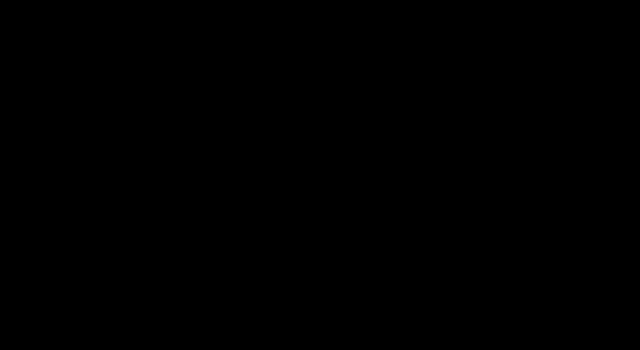
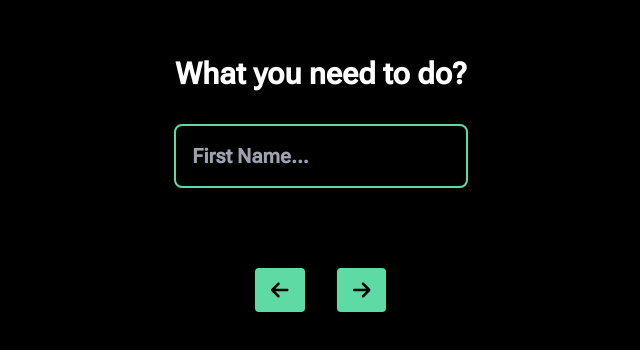
Before and after one commit to micTrb/synthwave-calendar, a React (Vite) app: page /add-reminder in a window 1280 px wide. Before the commit this address had no page. Shown: the part 256-606 px from the top of the page, without its empty margins (319-959 px from the left). Built offline with nearby package versions, Linux system fonts and the light colour scheme.

Commit message:
form steps added

```diff
--- a/package.json
+++ b/package.json
@@ -22,7 +22,8 @@
     "react-dom": "^18.2.0",
     "react-popper": "^2.3.0",
     "react-redux": "^8.0.5",
-    "react-router-dom": "^6.4.3"
+    "react-router-dom": "^6.4.3",
+    "tailwind-datepicker-react": "^1.2.3"
   },
   "devDependencies": {
     "@types/react": "^18.0.22",
--- a/src/App.tsx
+++ b/src/App.tsx
@@ -10,13 +10,15 @@ import {
 } from "react-router-dom";
 
 import CreateReminder from "./components/CreateReminder";
+import Form from "./components/form/Form";
 
 const App = () => {
   return (
     <Router>
-      <div className="items-center mt-8 sm:w-11/12 w-full mx-auto z-50">
+      <div className="items-center mt-8 sm:w-11/12 w-full h-screen mx-auto z-50">
         <Routes>
           <Route path="/" element={<Calendar />} />
+          <Route path="/add-reminder" element={<Form />} />
         </Routes>
       </div>
     </Router>
--- /dev/null
+++ b/src/components/form/CalendarSelect.tsx
@@ -0,0 +1,123 @@
+import {
+  add,
+  eachDayOfInterval,
+  endOfMonth,
+  format,
+  getDay,
+  isEqual,
+  isSameDay,
+  isSameMonth,
+  isToday,
+  parse,
+  parseISO,
+  startOfToday,
+} from "date-fns";
+import { Fragment, useState } from "react";
+import { FontAwesomeIcon } from "@fortawesome/react-fontawesome";
+import {
+  faChevronCircleLeft,
+  faChevronCircleRight,
+} from "@fortawesome/free-solid-svg-icons";
+
+
+function classNames(...classes: (string | boolean)[]) {
+  return classes.filter(Boolean).join(" ");
+}
+
+export default function CalendarSelect() {
+  let today = startOfToday();
+  let [selectedDay, setSelectedDay] = useState(today);
+  let [currentMonth, setCurrentMonth] = useState(format(today, "MMM-yyyy"));
+  let firstDayCurrentMonth = parse(currentMonth, "MMM-yyyy", new Date());
+
+  let days = eachDayOfInterval({
+    start: firstDayCurrentMonth,
+    end: endOfMonth(firstDayCurrentMonth),
+  });
+
+  function previousMonth() {
+    let firstDayNextMonth = add(firstDayCurrentMonth, { months: -1 });
+    setCurrentMonth(format(firstDayNextMonth, "MMM-yyyy"));
+  }
+
+  function nextMonth() {
+    let firstDayNextMonth = add(firstDayCurrentMonth, { months: 1 });
+    setCurrentMonth(format(firstDayNextMonth, "MMM-yyyy"));
+  }
+
+
+  return (
+    <div className="pt-16">
+      <div className="text-white mx-auto lg:w-1/3 md:1/2 w-full">
+        <div className="">
+          <div className="">
+            <div className="flex items-center justify-center">
+              <button
+                type="button"
+                onClick={previousMonth}
+                className="-my-1.5 flex flex-none items-center justify-center p-1.5 text-gray-400 hover:text-gray-500"
+              >
+                <span className="sr-only">Previous month</span>
+                <FontAwesomeIcon
+                  icon={faChevronCircleLeft}
+                  className="w-5 h-5"
+                  aria-hidden="true"
+                />
+              </button>
+              <h2 className="flex mx-4 text-center font-semibold text-gray-900">
+                {format(firstDayCurrentMonth, "MMMM yyyy")}
+              </h2>
+
+              <button
+                onClick={nextMonth}
+                type="button"
+                className="-my-1.5 -mr-1.5 ml-2 flex flex-none items-center justify-center p-1.5 text-gray-400 hover:text-gray-500"
+              >
+                <span className="sr-only">Next month</span>
+                <FontAwesomeIcon
+                  icon={faChevronCircleRight}
+                  className="w-5 h-5"
+                  aria-hidden="true"
+                />
+              </button>
+            </div>
+            <div className="grid grid-cols-7 mt-4 text-xs leading-6 text-center text-gray-500">
+              <div>S</div>
+              <div>M</div>
+              <div>T</div>
+              <div>W</div>
+              <div>T</div>
+              <div>F</div>
+              <div>S</div>
+            </div>
+            <div className="grid grid-cols-7 mt-2 text-sm">
+              {days.map((day, dayIdx) => (
+                <div
+                  key={day.toString()}
+                  className={classNames("py-1.5 text-center",
+                  )}
+                >
+                  <button type="button" onClick={() => setSelectedDay(day)}>
+                    <time dateTime={format(day, "yyyy-MM-dd")}>
+                      {format(day, "d")}
+                    </time>
+                  </button>
+                </div>
+              ))}
+            </div>
+          </div>
+        </div>
+      </div>
+    </div>
+  );
+}
+
+let colStartClasses = [
+  "",
+  "col-start-2",
+  "col-start-3",
+  "col-start-4",
+  "col-start-5",
+  "col-start-6",
+  "col-start-7",
+];
--- /dev/null
+++ b/src/components/form/Datepicker.tsx
@@ -0,0 +1,71 @@
+import React, { useState } from "react";
+import { motion } from "framer-motion";
+import { FormData } from "./Form";
+import Datepicker from "tailwind-datepicker-react"
+import CalendarSelect from './CalendarSelect';
+
+
+interface InputProps {
+  formData: FormData;
+  setFormData: React.Dispatch<React.SetStateAction<FormData>>;
+}
+
+const options = {
+	title: "Demo Title",
+	autoHide: true,
+	todayBtn: false,
+	clearBtn: true,
+	maxDate: new Date("2030-01-01"),
+	minDate: new Date("1950-01-01"),
+	theme: {
+		background: "bg-gray-700 dark:bg-gray-800",
+		todayBtn: "",
+		clearBtn: "",
+		icons: "",
+		text: "",
+		disabledText: "bg-red-500",
+		input: "",
+		inputIcon: "",
+		selected: "",
+	},
+	icons: {
+		// () => ReactNode | JSX.Element
+		prev: () => <span>Previous</span>,
+		next: () => <span>Next</span>,
+	},
+	defaultDate: new Date(),
+	language: "en",
+}
+
+
+
+const DatePicker = ({ formData, setFormData }: InputProps) => {
+  const animations = {
+    initial: { opacity: 0, x: 100 },
+    animate: { opacity: 1, x: 0 },
+    exit: { opacity: 0, x: -100 },
+  };
+
+  const [show, setShow] = useState<boolean>(false);
+
+  const handleChange = (selectedDate: Date) => {
+    console.log(selectedDate);
+  };
+  const handleClose = (state: boolean) => {
+    setShow(state);
+  };
+
+  return (
+    <motion.div
+      className="flex flex-col"
+      variants={animations}
+      initial="initial"
+      animate="animate"
+      exit="exit"
+    >
+      <CalendarSelect />
+    </motion.div>
+  );
+};
+
+export default DatePicker;
--- /dev/null
+++ b/src/components/form/Form.tsx
@@ -0,0 +1,74 @@
+import React, { useState } from "react";
+import TaskName from "./Taskname";
+import { FontAwesomeIcon } from "@fortawesome/react-fontawesome";
+import { faArrowLeft, faArrowRight } from "@fortawesome/free-solid-svg-icons";
+import DatePicker from "./Datepicker";
+
+export interface FormData {
+  task: string;
+  date: Date;
+}
+
+const Form: React.FC = () => {
+  const [page, setPage] = useState(0);
+  const [formData, setFormData] = useState<FormData>({
+    task: "",
+    date: new Date(),
+  });
+
+  const FormTitles: string[] = ["What you need to do?", "When?", "At what time?"];
+
+  const PageDisplay = () => {
+    if (page === 0) {
+      return <TaskName formData={formData} setFormData={setFormData} />;
+    } else if (page === 1) {
+      return <DatePicker formData={formData} setFormData={setFormData} />;
+    } else {
+      // return <OtherInfo formData={formData} setFormData={setFormData} />;
+    }
+  };
+
+  const submitForm: () => void = () => {
+    if (page === FormTitles.length - 1) {
+      alert("FORM SUBMITTED");
+      console.log(formData);
+    } else {
+      setPage((currPage) => currPage + 1);
+    }
+  };
+
+  return (
+    <div className="h-screen w-full flex items-center justify-center">
+      <div className="m-auto w-full">
+        <div className="my-8">
+          <h1 className="text-white text-center text-3xl">{FormTitles[page]}</h1>
+        </div>
+        <div className="body">{PageDisplay()}</div>
+        <div className="flex justify-center items-center mt-16">
+          <button
+            className="m-4 px-4 py-2 text-xl rounded bg-green-500 cursor-pointer"
+            disabled={page == 0}
+            onClick={() => {
+              setPage((currPage) => currPage - 1);
+            }}
+          >
+            <FontAwesomeIcon icon={faArrowLeft} />
+          </button>
+
+          <button
+            className="m-4 px-4 py-2 text-xl rounded bg-green-500 cursor-pointer"
+            onClick={submitForm}
+          >
+            {page === FormTitles.length - 1 ? (
+              "Submit"
+            ) : (
+              <FontAwesomeIcon icon={faArrowRight} />
+            )}
+          </button>
+        </div>
+      </div>
+    </div>
+  );
+};
+
+export default Form;
--- /dev/null
+++ b/src/components/form/Taskname.tsx
@@ -0,0 +1,41 @@
+import React from "react";
+import { motion } from "framer-motion";
+import { FormData } from './Form';
+
+interface InputProps {
+  formData: FormData,
+  setFormData: React.Dispatch<React.SetStateAction<FormData>>
+}
+
+
+const TaskName = ({ formData, setFormData }: InputProps) => {
+
+  const animations = {
+    initial: { opacity: 0, x: 100 },
+    animate: { opacity: 1, x: 0 },
+    exit: { opacity: 0, x: -100 }
+  }
+  return (
+    <motion.div
+      className="flex flex-col"
+      variants={animations}
+      initial="initial"
+      animate="animate"
+      exit="exit"
+    >
+      <input
+        className="w-1/4 mx-auto bg-black-900 text-white border-2 focus:outline-none focus:border-sky-500 focus:ring-1 focus:ring-sky-500
+         border-green-500 text-gray-900
+        text-xl rounded-lg p-4"
+        type="text"
+        placeholder="First Name..."
+        value={formData.task}
+        onChange={(e) => {
+          setFormData({ ...formData, task: e.target.value });
+        }}
+      />
+    </motion.div>
+  );
+}
+
+export default TaskName;
```
Also changed, not shown: 1 other file (tests, documents, lock files or other folders).
